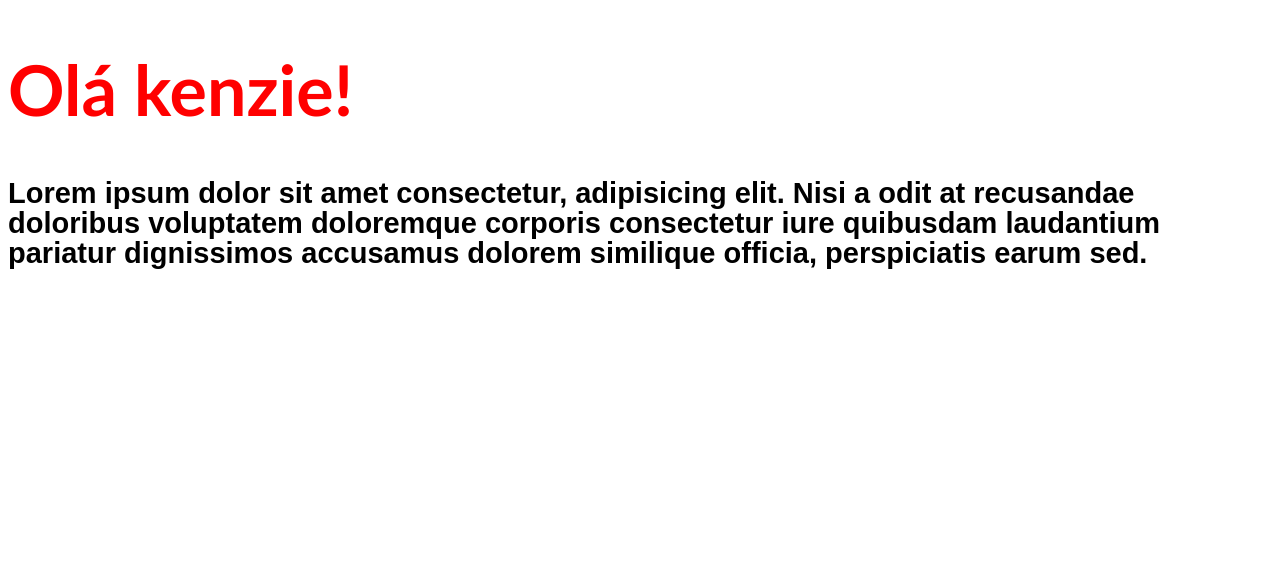
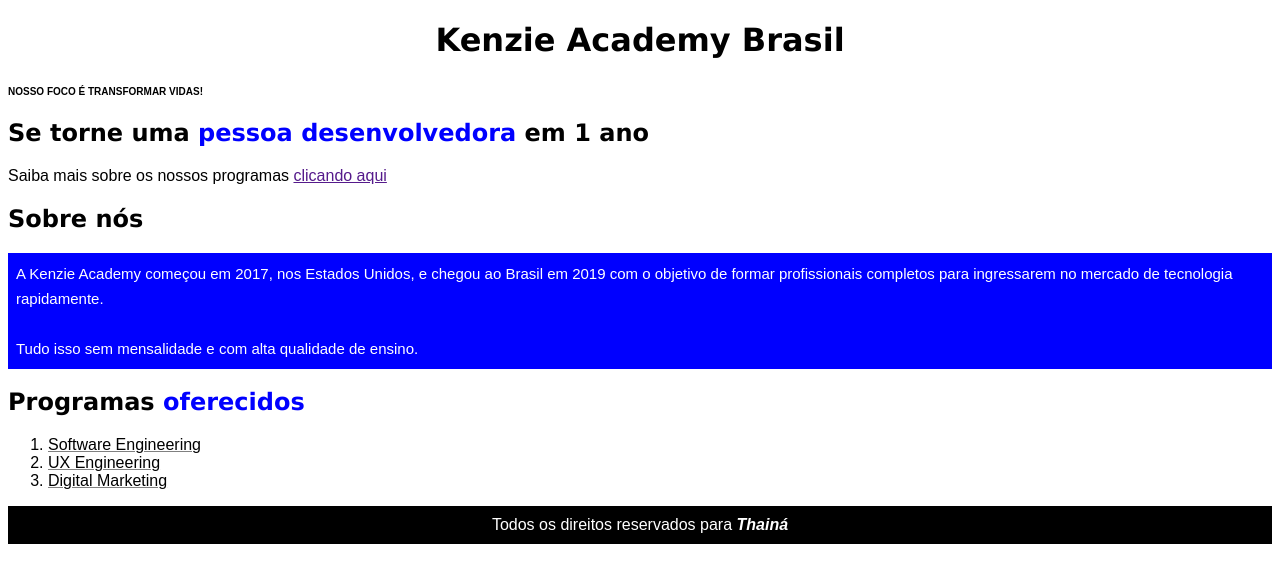
Before and after one commit to thaina-cicchelli/s2, a plain HTML site: page aula css inline/index.html in a window 1280 px wide. Drawn offline with Linux system fonts and the light colour scheme.

Commit message:
Atividade CSS pronta

```diff
--- a/aula css inline/index.html
+++ b/aula css inline/index.html
@@ -1,15 +1,35 @@
 <!DOCTYPE html>
 <html lang="en">
-<head>
-    <meta charset="UTF-8">
-    <meta http-equiv="X-UA-Compatible" content="IE=edge">
-    <meta name="viewport" content="width=device-width, initial-scale=1.0">
-    <title>Página</title>
+  <head>
+    <meta charset="UTF-8" />
+    <meta http-equiv="X-UA-Compatible" content="IE=edge" />
+    <meta name="viewport" content="width=device-width, initial-scale=1.0" />
+    <title>CSS Seletores</title>
     <link rel="stylesheet" href="style.css">
-</head>
-<body>
-  <h1>Olá kenzie!</h1>
-  <p>Lorem ipsum dolor sit amet consectetur, adipisicing elit. Nisi a odit at recusandae doloribus voluptatem doloremque corporis consectetur iure quibusdam laudantium pariatur dignissimos accusamus dolorem similique officia, perspiciatis earum sed.
-  </p>
-</body>
+  </head>
+  <body>
+    <h1 class="title-main center">Kenzie Academy Brasil</h1>
+    <small>NOSSO FOCO É TRANSFORMAR VIDAS!</small>
+    <h2 class="title-main">Se torne uma <span class="color-blue">pessoa desenvolvedora</span> em 1 ano</h2>
+    <p class="p">Saiba mais sobre os nossos programas <a href="">clicando aqui</a></p>
+
+    <h2 class="title-main">Sobre nós</h2>
+    <p class="background-blue">
+      A Kenzie Academy começou em 2017, nos Estados Unidos, e chegou ao Brasil
+      em 2019 com o objetivo de formar profissionais completos para ingressarem
+      no mercado de tecnologia rapidamente.
+      <br>
+      <br>
+      Tudo isso sem mensalidade e com alta qualidade de ensino.
+    </p>
+    <h2 class="title-main">Programas <span class="color-blue">oferecidos</span></h2>
+    <ol>
+        <li>Software Engineering</li>
+        <li>UX Engineering</li>
+        <li>Digital Marketing</li>
+    </ol>
+    <footer class="background-black center">
+      <p>Todos os direitos reservados para <strong><em>Thainá</em></strong></p>
+    </footer>
+  </body>
 </html>
--- a/aula css inline/style.css
+++ b/aula css inline/style.css
@@ -1,15 +1,48 @@
-h1 {
-   color: red;
-    font-size: 70px;
-    /* Fonte */
-    font-family: 'Gill Sans', 'Gill Sans MT', Calibri, 'Trebuchet MS', sans-serif;
+p{
+    margin: 0;
+    padding: 0;
 }
-p {
-    /* Distancia entre linhas */
-    line-height: 30px;
-    /* Espessura */
-    font-weight: 800;
-    /*******************************************/
+
+body {
     font-family: sans-serif;
-    font-size: 29px;
 }
+.center {
+    text-align: center;
+}
+.title-main {
+    font-family: 'Lucida Sans', 'Lucida Sans Regular', 'Lucida Grande', 'Lucida Sans Unicode', Geneva, Verdana, sans-serif;
+
+    font-weight: 900;
+}
+small {
+
+    font-size: 10px;
+    font-weight: 700;
+}
+li {
+    text-decoration:underline gray;
+}
+.color-blue {
+    color:
+    blue;
+}
+.p {
+    /* font-family: sans-serif; */
+    font-weight: 200;
+}
+.background-blue {
+    background-color: blue;
+    color: white;
+
+    font-size: 20px;
+    padding: 8px;
+    font-size: 15px;
+    line-height: 25px;
+}
+
+.background-black {
+    background-color: black;
+    color: white;
+
+    padding:10px;
+}
```
